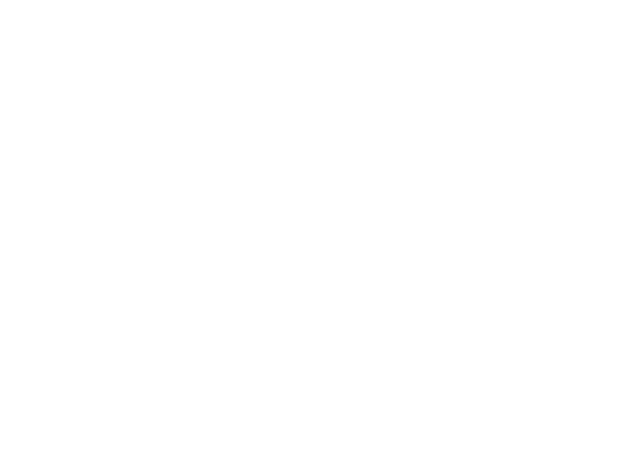
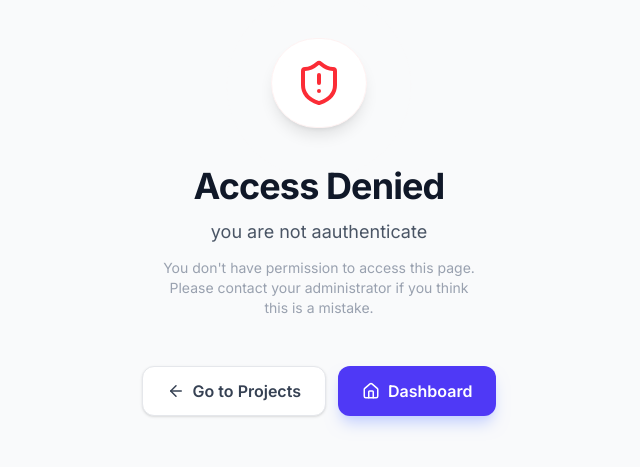
Before and after one commit to HitKakadiya3/ips-workspace-webapp, a React (Vite) app: page /unauthorized in a window 1280 px wide. Before the commit this address had no page. Shown: the part 173-640 px from the top of the page, without its empty margins (321-961 px from the left). Built offline with nearby package versions, Linux system fonts and the light colour scheme.

Commit message:
Add unauthorized access page and API error handling for 403 responses.

```diff
--- /dev/null
+++ b/src/pages/Unauthorized.jsx
@@ -0,0 +1,55 @@
+import React from 'react';
+import { useNavigate } from 'react-router-dom';
+import { ShieldAlert, ArrowLeft, Home } from 'lucide-react';
+
+const Unauthorized = () => {
+    const navigate = useNavigate();
+
+    return (
+        <div className="min-h-screen bg-gray-50 flex items-center justify-center p-4">
+            <div className="max-w-md w-full text-center space-y-8 animate-in fade-in zoom-in duration-500">
+                {/* Icon Container */}
+                <div className="relative mx-auto w-24 h-24">
+                    <div className="absolute inset-0 bg-red-100 rounded-full animate-ping opacity-25"></div>
+                    <div className="relative bg-white p-5 rounded-full shadow-lg border border-red-50 flex items-center justify-center">
+                        <ShieldAlert size={48} className="text-red-500" />
+                    </div>
+                </div>
+
+                {/* Content */}
+                <div className="space-y-3">
+                    <h1 className="text-4xl font-extrabold text-gray-900 tracking-tight">
+                        Access Denied
+                    </h1>
+                    <p className="text-lg text-gray-600">
+                        you are not aauthenticate
+                    </p>
+                    <p className="text-sm text-gray-400 max-w-xs mx-auto">
+                        You don't have permission to access this page. Please contact your administrator if you think this is a mistake.
+                    </p>
+                </div>
+
+                {/* Buttons */}
+                <div className="flex flex-col sm:flex-row gap-3 justify-center pt-4">
+                    <button
+                        onClick={() => navigate('/projects')}
+                        className="flex items-center justify-center gap-2 px-6 py-3 bg-white text-gray-700 font-semibold rounded-xl border border-gray-200 hover:bg-gray-50 transition-all shadow-sm active:scale-95"
+                    >
+                        <ArrowLeft size={18} />
+                        Go to Projects
+                    </button>
+
+                    <button
+                        onClick={() => navigate('/dashboard')}
+                        className="flex items-center justify-center gap-2 px-6 py-3 bg-indigo-600 text-white font-semibold rounded-xl hover:bg-indigo-700 transition-all shadow-indigo-200 shadow-lg active:scale-95"
+                    >
+                        <Home size={18} />
+                        Dashboard
+                    </button>
+                </div>
+            </div>
+        </div>
+    );
+};
+
+export default Unauthorized;
--- a/src/routes/AppRoutes.jsx
+++ b/src/routes/AppRoutes.jsx
@@ -11,6 +11,8 @@ import DocumentSharing from '../pages/DocumentSharing';
 import CalendarPage from '../pages/Calendar';
 import Projects from '../pages/Projects';
 import ProjectDetails from '../pages/ProjectDetails';
+import Unauthorized from '../pages/Unauthorized';
+
 
 import ProtectedRoute from '../components/auth/ProtectedRoute';
 import PublicRoute from '../components/auth/PublicRoute';
@@ -54,7 +56,9 @@ const AppRoutes = () => {
                 } />
                 <Route path="/document-sharing" element={<DocumentSharing />} />
             </Route>
+            <Route path="/unauthorized" element={<Unauthorized />} />
         </Routes>
+
     );
 };
 
--- a/src/services/api.js
+++ b/src/services/api.js
@@ -96,6 +96,12 @@ api.interceptors.response.use(
                 isRefreshing = false;
             }
         }
+
+        if (error.response?.status === 403) {
+            window.location.replace('/unauthorized');
+        }
+
+
         return Promise.reject(error);
     }
 );
```
